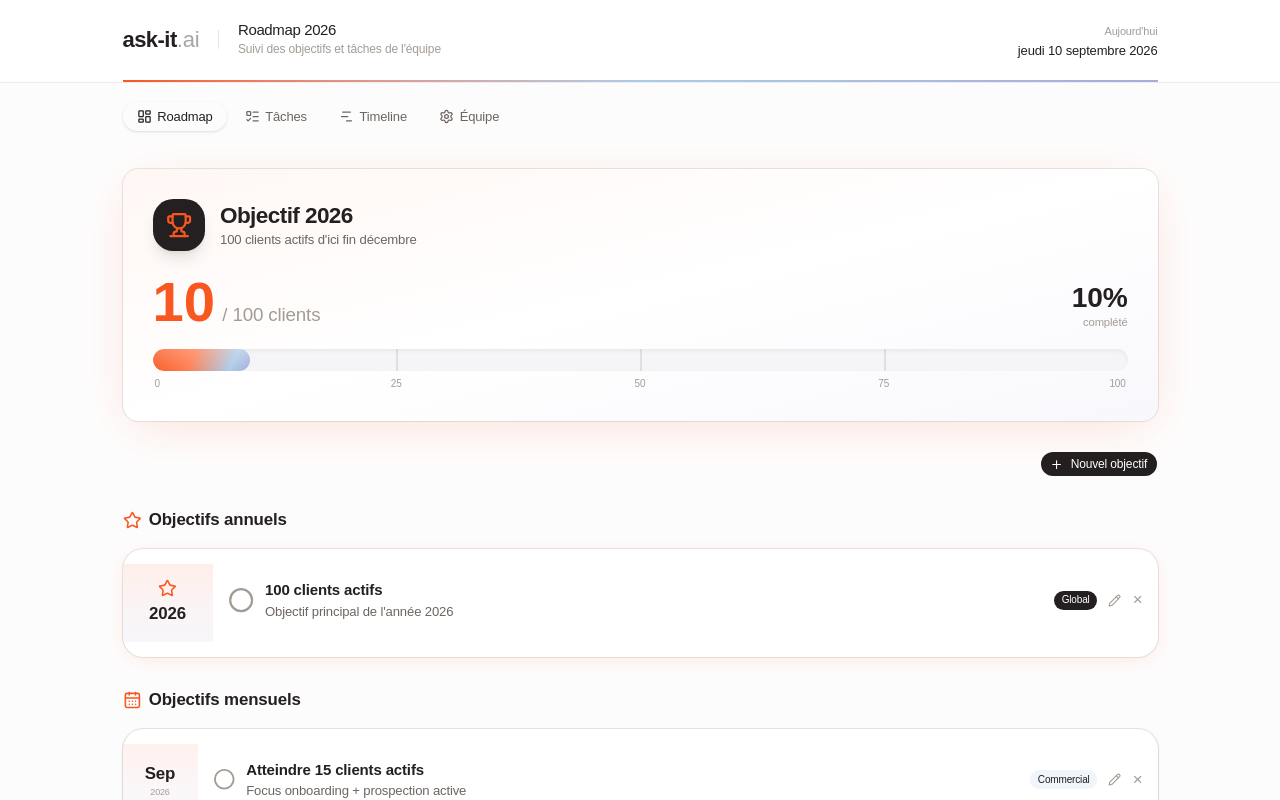
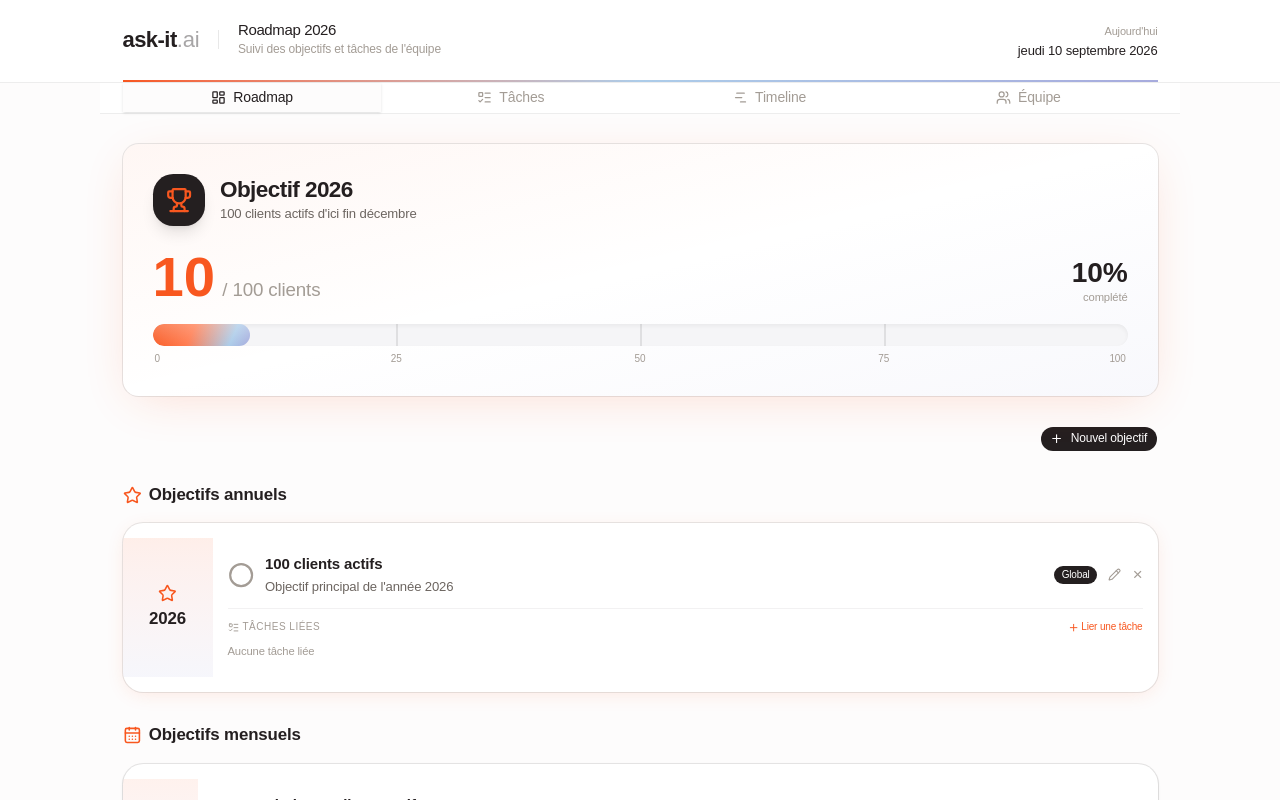
Before and after one commit to pierrechn26/askit-roadmap, a React (Vite) app: page / in a window 1280 px wide. Shown: the top 800 px of the page. Built offline with nearby package versions, Linux system fonts and the light colour scheme.

Commit message:
Manage linked tasks from roadmap objectives, redesign tabs as full-width underline nav

```diff
--- a/src/App.tsx
+++ b/src/App.tsx
@@ -7,7 +7,7 @@ import { TeamSettings } from '@/components/TeamSettings'
 import { TaskDetailPanel } from '@/components/TaskDetailPanel'
 import { useLocalStorage } from '@/hooks/useLocalStorage'
 import { DEFAULT_MEMBERS, DEFAULT_TASKS, DEFAULT_OBJECTIVES } from '@/data/defaults'
-import { LayoutDashboard, ListTodo, GanttChart, Settings } from 'lucide-react'
+import { LayoutDashboard, ListTodo, GanttChart, Users } from 'lucide-react'
 import type { Task, Objective, TeamMember } from '@/types'
 
 function App() {
@@ -32,11 +32,10 @@ function App() {
 
   return (
     <div className="min-h-screen bg-[#fdfcfc]">
-      {/* Header — clean, white, AskIt identity */}
+      {/* Header */}
       <header className="bg-white border-b border-[rgba(36,31,32,0.08)]">
         <div className="max-w-6xl mx-auto px-6 py-5 flex items-center justify-between">
           <div className="flex items-center gap-5">
-            {/* Logo */}
             <div className="flex items-baseline">
               <span className="text-[22px] font-bold tracking-tight text-[#241f20]">ask-it</span>
               <span className="text-[22px] font-light text-[#241f20]/40">.ai</span>
@@ -54,83 +53,69 @@ function App() {
             </p>
           </div>
         </div>
-        {/* Gradient accent line */}
         <div className="max-w-6xl mx-auto px-6">
           <div className="h-[2px] bg-gradient-to-r from-[#f8571f] via-[#accce9] to-[#a7abdd]" />
         </div>
       </header>
 
       {/* Main content */}
-      <main className="max-w-6xl mx-auto px-6 pt-5 pb-10">
+      <main className="max-w-6xl mx-auto px-6 pt-0 pb-10">
         <Tabs defaultValue="roadmap">
-          {/* Tabs — text buttons, subtle active state like askit.ai nav */}
-          <TabsList className="bg-transparent p-0 h-auto mb-8 gap-1 border-0 justify-start">
+          {/* Navigation tabs — prominent, full-width bar */}
+          <div className="border-b border-[rgba(36,31,32,0.08)] bg-white sticky top-0 z-20 -mx-6 px-6">
+            <TabsList className="bg-transparent p-0 h-auto gap-0 border-0 justify-start w-full rounded-none">
+              {[
+                { value: 'roadmap', label: 'Roadmap', icon: <LayoutDashboard className="h-4 w-4" /> },
+                { value: 'tasks', label: 'Tâches', icon: <ListTodo className="h-4 w-4" /> },
+                { value: 'gantt', label: 'Timeline', icon: <GanttChart className="h-4 w-4" /> },
+                { value: 'team', label: 'Équipe', icon: <Users className="h-4 w-4" /> },
+              ].map((tab) => (
                 <TabsTrigger
-              value="roadmap"
-              className="gap-1.5 px-3.5 py-1.5 rounded-full text-[13px] font-medium
-                text-[#6c6560] hover:text-[#241f20] transition-colors
+                  key={tab.value}
+                  value={tab.value}
+                  className="relative gap-2 px-5 py-3.5 rounded-none text-[14px] font-medium
+                    text-[#a39c95] hover:text-[#241f20] transition-colors
                     data-[state=active]:text-[#241f20] data-[state=active]:bg-transparent
-                data-[state=active]:border data-[state=active]:border-[#241f20]/15
-                data-[state=active]:shadow-none border border-transparent"
+                    data-[state=active]:shadow-none
+                    data-[state=active]:after:absolute data-[state=active]:after:bottom-0
+                    data-[state=active]:after:left-0 data-[state=active]:after:right-0
+                    data-[state=active]:after:h-[2px] data-[state=active]:after:bg-[#f8571f]
+                    data-[state=active]:after:rounded-full
+                    border-0"
                 >
-              <LayoutDashboard className="h-3.5 w-3.5" /> Roadmap
+                  {tab.icon} {tab.label}
                 </TabsTrigger>
-            <TabsTrigger
-              value="tasks"
-              className="gap-1.5 px-3.5 py-1.5 rounded-full text-[13px] font-medium
-                text-[#6c6560] hover:text-[#241f20] transition-colors
-                data-[state=active]:text-[#241f20] data-[state=active]:bg-transparent
-                data-[state=active]:border data-[state=active]:border-[#241f20]/15
-                data-[state=active]:shadow-none border border-transparent"
-            >
-              <ListTodo className="h-3.5 w-3.5" /> Tâches
-            </TabsTrigger>
-            <TabsTrigger
-              value="gantt"
-              className="gap-1.5 px-3.5 py-1.5 rounded-full text-[13px] font-medium
-                text-[#6c6560] hover:text-[#241f20] transition-colors
-                data-[state=active]:text-[#241f20] data-[state=active]:bg-transparent
-                data-[state=active]:border data-[state=active]:border-[#241f20]/15
-                data-[state=active]:shadow-none border border-transparent"
-            >
-              <GanttChart className="h-3.5 w-3.5" /> Timeline
-            </TabsTrigger>
-            <TabsTrigger
-              value="team"
-              className="gap-1.5 px-3.5 py-1.5 rounded-full text-[13px] font-medium
-                text-[#6c6560] hover:text-[#241f20] transition-colors
-                data-[state=active]:text-[#241f20] data-[state=active]:bg-transparent
-                data-[state=active]:border data-[state=active]:border-[#241f20]/15
-                data-[state=active]:shadow-none border border-transparent"
-            >
-              <Settings className="h-3.5 w-3.5" /> Équipe
-            </TabsTrigger>
+              ))}
             </TabsList>
+          </div>
 
-          <TabsContent value="roadmap">
+          <div className="pt-6">
+            <TabsContent value="roadmap" className="mt-0">
               <ObjectivePanel
                 clientCount={clientCount}
                 onClientCountChange={setClientCount}
                 objectives={objectives}
                 onObjectivesChange={setObjectives}
                 tasks={tasks}
+                onTasksChange={setTasks}
                 onTaskClick={handleTaskClick}
               />
             </TabsContent>
 
-          <TabsContent value="tasks">
+            <TabsContent value="tasks" className="mt-0">
               <TaskTable tasks={tasks} onTasksChange={setTasks} members={members} objectives={objectives} onTaskClick={handleTaskClick} />
             </TabsContent>
 
-          <TabsContent value="gantt">
+            <TabsContent value="gantt" className="mt-0">
               <GanttView tasks={tasks} members={members} onTaskClick={handleTaskClick} />
             </TabsContent>
 
-          <TabsContent value="team">
+            <TabsContent value="team" className="mt-0">
               <div className="max-w-md">
                 <TeamSettings members={members} onMembersChange={setMembers} />
               </div>
             </TabsContent>
+          </div>
         </Tabs>
       </main>
 
--- a/src/components/ObjectivePanel.tsx
+++ b/src/components/ObjectivePanel.tsx
@@ -63,10 +63,11 @@ interface Props {
   objectives: Objective[]
   onObjectivesChange: (o: Objective[]) => void
   tasks: Task[]
+  onTasksChange: (t: Task[]) => void
   onTaskClick: (task: Task) => void
 }
 
-export function ObjectivePanel({ clientCount, onClientCountChange, objectives, onObjectivesChange, tasks, onTaskClick }: Props) {
+export function ObjectivePanel({ clientCount, onClientCountChange, objectives, onObjectivesChange, tasks, onTasksChange, onTaskClick }: Props) {
   const [dialogOpen, setDialogOpen] = useState(false)
   const [editingObj, setEditingObj] = useState<Objective | null>(null)
   const [formTitle, setFormTitle] = useState('')
@@ -161,6 +162,24 @@ export function ObjectivePanel({ clientCount, onClientCountChange, objectives, o
 
   function getLinkedTasks(objId: string): Task[] {
     return tasks.filter((t) => (t.objectiveIds || []).includes(objId))
+  }
+
+  function getUnlinkedTasks(objId: string): Task[] {
+    return tasks.filter((t) => !(t.objectiveIds || []).includes(objId))
+  }
+
+  function linkTask(taskId: string, objId: string) {
+    onTasksChange(tasks.map((t) => {
+      if (t.id !== taskId) return t
+      return { ...t, objectiveIds: [...(t.objectiveIds || []), objId] }
+    }))
+  }
+
+  function unlinkTask(taskId: string, objId: string) {
+    onTasksChange(tasks.map((t) => {
+      if (t.id !== taskId) return t
+      return { ...t, objectiveIds: (t.objectiveIds || []).filter((id) => id !== objId) }
+    }))
   }
 
   const annual = objectives.filter((o) => o.type === 'annuel').sort((a, b) => a.period.localeCompare(b.period))
@@ -332,8 +351,9 @@ export function ObjectivePanel({ clientCount, onClientCountChange, objectives, o
           </h3>
           <div className="grid gap-3">
             {annual.map((obj) => (
-              <ObjectiveCard key={obj.id} obj={obj} linkedTasks={getLinkedTasks(obj.id)}
-                onToggle={toggleDone} onRemove={removeObjective} onEdit={openEditDialog} onTaskClick={onTaskClick} />
+              <ObjectiveCard key={obj.id} obj={obj} linkedTasks={getLinkedTasks(obj.id)} unlinkedTasks={getUnlinkedTasks(obj.id)}
+                onToggle={toggleDone} onRemove={removeObjective} onEdit={openEditDialog} onTaskClick={onTaskClick}
+                onLinkTask={linkTask} onUnlinkTask={unlinkTask} />
             ))}
           </div>
         </section>
@@ -349,8 +369,9 @@ export function ObjectivePanel({ clientCount, onClientCountChange, objectives, o
         ) : (
           <div className="grid gap-3">
             {monthly.map((obj) => (
-              <ObjectiveCard key={obj.id} obj={obj} linkedTasks={getLinkedTasks(obj.id)}
-                onToggle={toggleDone} onRemove={removeObjective} onEdit={openEditDialog} onTaskClick={onTaskClick} />
+              <ObjectiveCard key={obj.id} obj={obj} linkedTasks={getLinkedTasks(obj.id)} unlinkedTasks={getUnlinkedTasks(obj.id)}
+                onToggle={toggleDone} onRemove={removeObjective} onEdit={openEditDialog} onTaskClick={onTaskClick}
+                onLinkTask={linkTask} onUnlinkTask={unlinkTask} />
             ))}
           </div>
         )}
@@ -366,8 +387,9 @@ export function ObjectivePanel({ clientCount, onClientCountChange, objectives, o
         ) : (
           <div className="grid gap-3">
             {weekly.map((obj) => (
-              <ObjectiveCard key={obj.id} obj={obj} linkedTasks={getLinkedTasks(obj.id)}
-                onToggle={toggleDone} onRemove={removeObjective} onEdit={openEditDialog} onTaskClick={onTaskClick} />
+              <ObjectiveCard key={obj.id} obj={obj} linkedTasks={getLinkedTasks(obj.id)} unlinkedTasks={getUnlinkedTasks(obj.id)}
+                onToggle={toggleDone} onRemove={removeObjective} onEdit={openEditDialog} onTaskClick={onTaskClick}
+                onLinkTask={linkTask} onUnlinkTask={unlinkTask} />
             ))}
           </div>
         )}
@@ -376,10 +398,13 @@ export function ObjectivePanel({ clientCount, onClientCountChange, objectives, o
   )
 }
 
-function ObjectiveCard({ obj, linkedTasks, onToggle, onRemove, onEdit, onTaskClick }: {
-  obj: Objective; linkedTasks: Task[]; onToggle: (id: string) => void; onRemove: (id: string) => void;
-  onEdit: (obj: Objective) => void; onTaskClick: (task: Task) => void
+function ObjectiveCard({ obj, linkedTasks, unlinkedTasks, onToggle, onRemove, onEdit, onTaskClick, onLinkTask, onUnlinkTask }: {
+  obj: Objective; linkedTasks: Task[]; unlinkedTasks: Task[];
+  onToggle: (id: string) => void; onRemove: (id: string) => void;
+  onEdit: (obj: Objective) => void; onTaskClick: (task: Task) => void;
+  onLinkTask: (taskId: string, objId: string) => void; onUnlinkTask: (taskId: string, objId: string) => void;
 }) {
+  const [showTaskPicker, setShowTaskPicker] = useState(false)
   const isAnnual = obj.type === 'annuel'
   const isMonthly = obj.type === 'mensuel'
   let periodMain = ''
@@ -441,20 +466,57 @@ function ObjectiveCard({ obj, linkedTasks, onToggle, onRemove, onEdit, onTaskCli
             <button onClick={() => onRemove(obj.id)} className="text-[#a39c95] hover:text-[#ef4444] text-lg transition-colors shrink-0">&times;</button>
           </div>
 
-          {/* Linked tasks */}
-          {linkedTasks.length > 0 && (
+          {/* Linked tasks + task management */}
           <div className="mt-3 pt-3 border-t border-[rgba(36,31,32,0.06)]">
-              <p className="text-[10px] uppercase tracking-wider text-[#a39c95] font-medium mb-1.5 flex items-center gap-1">
+            <div className="flex items-center justify-between mb-1.5">
+              <p className="text-[10px] uppercase tracking-wider text-[#a39c95] font-medium flex items-center gap-1">
                 <ListTodo className="h-3 w-3" /> Tâches liées
+                {linkedTasks.length > 0 && <span className="text-[#6c6560]">({linkedTasks.length})</span>}
               </p>
-              <div className="space-y-1">
+              {unlinkedTasks.length > 0 && (
+                <button
+                  onClick={() => setShowTaskPicker(!showTaskPicker)}
+                  className="text-[10px] text-[#f8571f] hover:underline flex items-center gap-0.5"
+                >
+                  <Plus className="h-3 w-3" /> {showTaskPicker ? 'Fermer' : 'Lier une tâche'}
+                </button>
+              )}
+            </div>
+
+            {linkedTasks.length === 0 && !showTaskPicker && (
+              <p className="text-xs text-[#a39c95] py-1">Aucune tâche liée</p>
+            )}
+
+            <div className="space-y-0.5">
               {linkedTasks.map((task) => (
+                <div key={task.id} className="group flex items-center gap-2 py-1.5 px-2 rounded-lg hover:bg-[#f5f5f7] transition-colors">
+                  <div className="w-2 h-2 rounded-full shrink-0" style={{ backgroundColor: STATUS_COLORS_TASK[task.status] || '#a39c95' }} />
+                  <button onClick={() => onTaskClick(task)} className="text-sm text-[#241f20] truncate flex-1 text-left hover:underline">
+                    {task.title}
+                  </button>
+                  <span className="text-[10px] text-[#a39c95] font-mono shrink-0">{task.dueDate.slice(5)}</span>
+                  <button
+                    onClick={() => onUnlinkTask(task.id, obj.id)}
+                    className="opacity-0 group-hover:opacity-100 text-[#a39c95] hover:text-red-500 transition-all text-[10px]"
+                    title="Délier"
+                  >
+                    ✕
+                  </button>
+                </div>
+              ))}
+            </div>
+
+            {/* Task picker dropdown */}
+            {showTaskPicker && unlinkedTasks.length > 0 && (
+              <div className="mt-2 border border-[rgba(36,31,32,0.08)] rounded-xl overflow-hidden">
+                <div className="max-h-[150px] overflow-y-auto">
+                  {unlinkedTasks.map((task) => (
                     <button
                       key={task.id}
-                    onClick={() => onTaskClick(task)}
-                    className="w-full flex items-center gap-2 py-1 px-2 rounded-lg hover:bg-[#f5f5f7] transition-colors text-left"
+                      onClick={() => { onLinkTask(task.id, obj.id); if (unlinkedTasks.length <= 1) setShowTaskPicker(false) }}
+                      className="w-full flex items-center gap-2 py-2 px-3 hover:bg-[#f5f5f7] transition-colors text-left border-b border-[rgba(36,31,32,0.04)] last:border-0"
                     >
-                    <div className="w-2 h-2 rounded-full shrink-0" style={{ backgroundColor: STATUS_COLORS_TASK[task.status] || '#a39c95' }} />
+                      <Plus className="h-3 w-3 text-[#a39c95] shrink-0" />
                       <span className="text-sm text-[#241f20] truncate flex-1">{task.title}</span>
                       <span className="text-[10px] text-[#a39c95] font-mono shrink-0">{task.dueDate.slice(5)}</span>
                     </button>
@@ -464,6 +526,7 @@ function ObjectiveCard({ obj, linkedTasks, onToggle, onRemove, onEdit, onTaskCli
             )}
           </div>
         </div>
+      </div>
     </Card>
   )
 }
```
Lines whose indentation alone changed are shown as unchanged.
